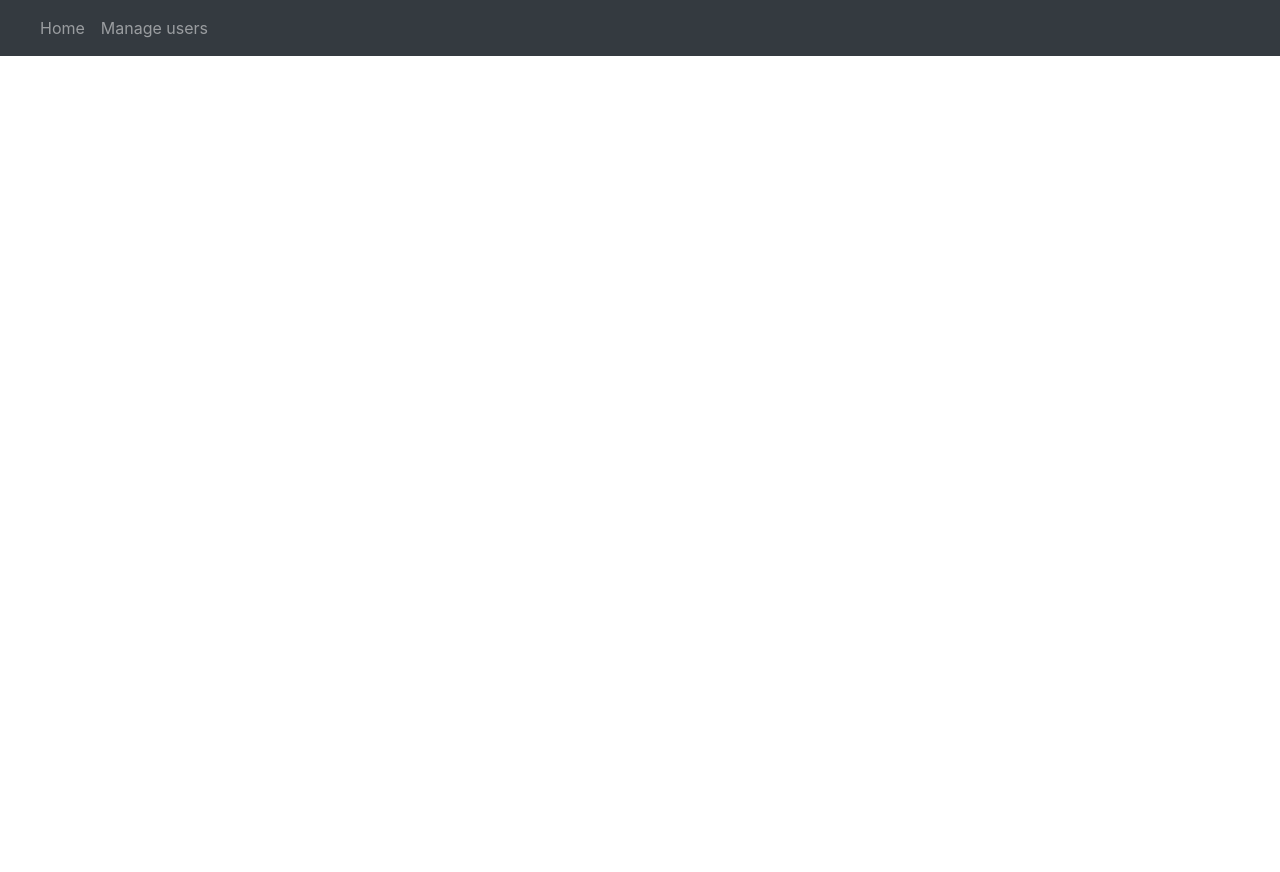
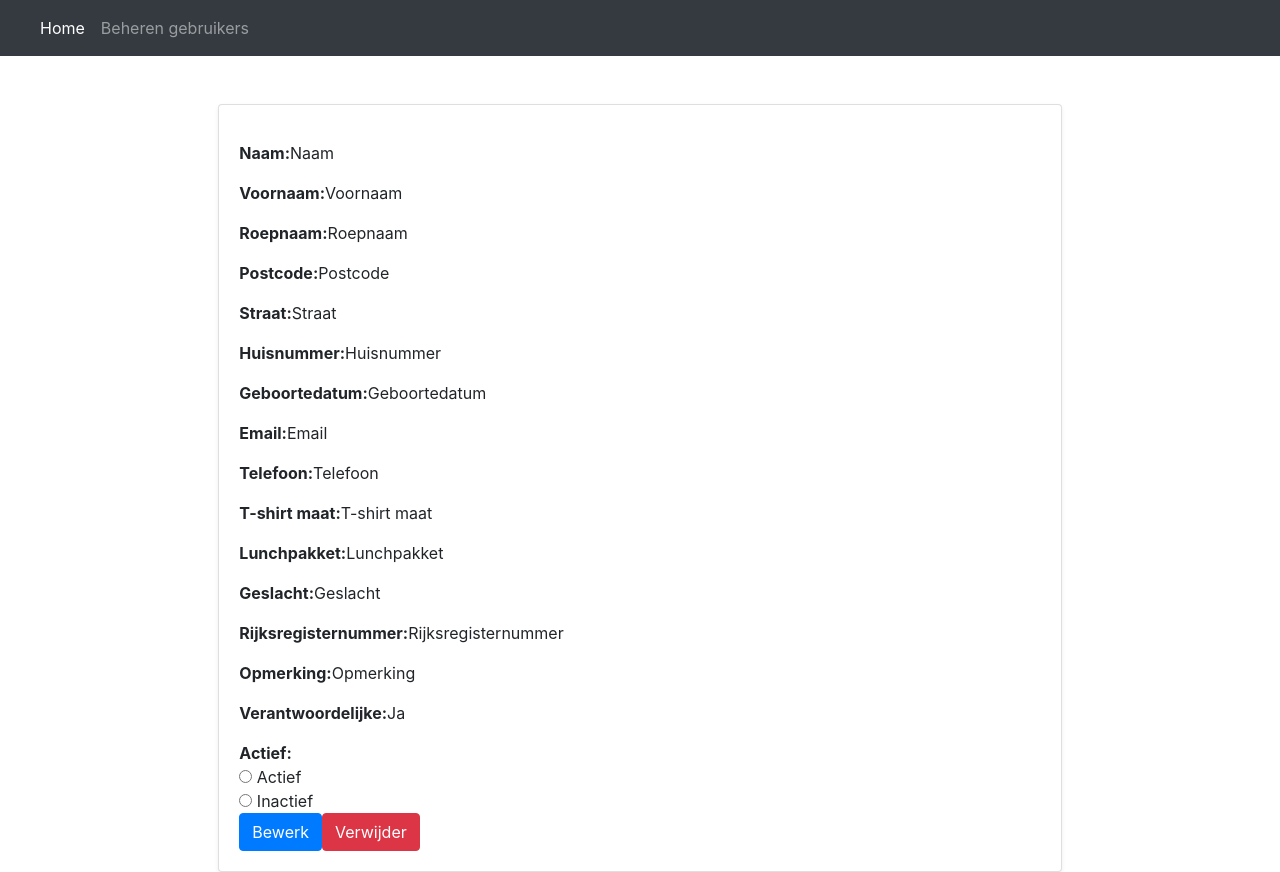
Before and after one commit to Joustaman/Gladiolen-Frontend, an Angular app: page /detailGebruiker in a window 1280 px wide. Before the commit this address led to /. Before the commit the page ends 800 px from the top, so only its background shows below. Built offline with nearby package versions, Linux system fonts and the light colour scheme.

Commit message:
Component van naam veranderd

```diff
--- a/src/app/admin/admin.module.ts
+++ b/src/app/admin/admin.module.ts
@@ -1,12 +1,12 @@
 import { NgModule } from '@angular/core';
 import { CommonModule } from '@angular/common';
-import { ManageUsersComponent } from './manage-users/manage-users.component';
-import { UserDetailComponent } from './user-detail/user-detail.component';
+import { ManageGebruikersComponent } from './manage-gebruikers/manage-gebruikers.component';
+import { DetailGebruikerComponent } from './detail-gebruiker/detail-gebruiker.component';
 
 
 
 @NgModule({
-  declarations: [ManageUsersComponent, UserDetailComponent],
+  declarations: [ManageGebruikersComponent, DetailGebruikerComponent],
   imports: [
     CommonModule
   ]
--- /dev/null
+++ b/src/app/admin/detail-gebruiker/detail-gebruiker.component.html
@@ -0,0 +1,29 @@
+<div class="row mt-5 justify-content-center">
+  <div class="container col-lg-8 col-md-8 col-sm-10">
+    <div class="card shadow-sm">
+      <div class="card-body">
+        <div class="mt-3"><strong>Naam:</strong>Naam<br/></div>
+        <div class="mt-3"><strong>Voornaam:</strong>Voornaam<br/></div>
+        <div class="mt-3"><strong>Roepnaam:</strong>Roepnaam<br/></div>
+        <div class="mt-3"><strong>Postcode:</strong>Postcode<br/></div>
+        <div class="mt-3"><strong>Straat:</strong>Straat<br/></div>
+        <div class="mt-3"><strong>Huisnummer:</strong>Huisnummer<br/></div>
+        <div class="mt-3"><strong>Geboortedatum:</strong>Geboortedatum<br/></div>
+        <div class="mt-3"><strong>Email:</strong>Email<br/></div>
+        <div class="mt-3"><strong>Telefoon:</strong>Telefoon<br/></div>
+        <div class="mt-3"><strong>T-shirt maat:</strong>T-shirt maat<br/></div>
+        <div class="mt-3"><strong>Lunchpakket:</strong>Lunchpakket<br/></div>
+        <div class="mt-3"><strong>Geslacht:</strong>Geslacht<br/></div>
+        <div class="mt-3"><strong>Rijksregisternummer:</strong>Rijksregisternummer<br/></div>
+        <div class="mt-3"><strong>Opmerking:</strong>Opmerking<br/></div>
+        <div class="mt-3"><strong>Verantwoordelijke:</strong>Ja<br/></div>
+        <div class="mt-3"><strong>Actief:</strong><br/>
+          <input type="radio" name="active" value="active"> Actief<br>
+          <input type="radio" name="active" value="inactive"> Inactief<br>
+        </div>
+        <button type="button" class="btn btn-primary">Bewerk</button>
+        <button type="button" class="btn btn-danger">Verwijder</button>
+      </div>
+    </div>
+  </div>
+</div>
--- /dev/null
+++ b/src/app/admin/detail-gebruiker/detail-gebruiker.component.ts
@@ -0,0 +1,15 @@
+import { Component, OnInit } from '@angular/core';
+
+@Component({
+  selector: 'app-detail-gebruiker',
+  templateUrl: './detail-gebruiker.component.html',
+  styleUrls: ['./detail-gebruiker.component.scss']
+})
+export class DetailGebruikerComponent implements OnInit {
+
+  constructor() { }
+
+  ngOnInit() {
+  }
+
+}
--- a/src/app/admin/manage-users/manage-users.component.html
+++ b/src/app/admin/manage-gebruikers/manage-gebruikers.component.html
@@ -12,20 +12,18 @@
             <th scope="col">Naam</th>
             <th scope="col">Voornaam</th>
             <th scope="col">Geboortedatum</th>
-            <th scope="col">T-shirt maat</th>
+            <th scope="col">vereniging</th>
             <th scope="col">Verantwoordelijke</th>
-            <th scope="col">vereniging</th>
             <th></th>
           </tr>
           </thead>
           <tbody>
-          <tr>
+          <tr (click)="showDetailUser()">
             <td>Naam</td>
             <td>Voornaam</td>
             <td>Geboortedatum</td>
-            <td>T-shirt maat</td>
+            <td>vereniging</td>
             <td>Verantwoordelijke</td>
-            <td>vereniging</td>
             <td>
               <button type="button" class="btn btn-primary" data-toggle="modal" data-target="#userModal">Bewerk
               </button>
--- /dev/null
+++ b/src/app/admin/manage-gebruikers/manage-gebruikers.component.ts
@@ -0,0 +1,20 @@
+import {Component, OnInit} from '@angular/core';
+import {Router} from '@angular/router';
+
+@Component({
+  selector: 'app-manage-gebruikers',
+  templateUrl: './manage-gebruikers.component.html',
+  styleUrls: ['./manage-gebruikers.component.scss']
+})
+export class ManageGebruikersComponent implements OnInit {
+
+  constructor(private _router: Router) {
+  }
+
+  showDetailUser() {
+    this._router.navigate(['/detailGebruiker']);
+  }
+
+  ngOnInit() {
+  }
+}
--- a/src/app/admin/manage-users/manage-users.component.ts
+++ /dev/null
@@ -1,16 +0,0 @@
-import {Component, OnInit} from '@angular/core';
-
-@Component({
-  selector: 'app-manage-users',
-  templateUrl: './manage-users.component.html',
-  styleUrls: ['./manage-users.component.scss']
-})
-export class ManageUsersComponent implements OnInit {
-
-  constructor() {
-  }
-
-  ngOnInit() {
-  }
-
-}
--- a/src/app/admin/user-detail/user-detail.component.html
+++ /dev/null
@@ -1,26 +0,0 @@
-<p>user-detail works!</p>
-<div class="row mt-5 justify-content-center">
-  <div class="container col-lg-8 col-md-8 col-sm-10">
-    <div class="card shadow-sm">
-      <div class="card-body">
-        <div class="mt-3"><strong>Naam:</strong>Naam<br/></div>
-        <div class="mt-3"><strong>Voornaam:</strong>Naam<br/></div>
-        <div class="mt-3"><strong>Roepnaam:</strong>Naam<br/></div>
-        <div class="mt-3"><strong>Postcode:</strong>Naam<br/></div>
-        <div class="mt-3"><strong>Straat:</strong>Naam<br/></div>
-        <div class="mt-3"><strong>Huisnummer:</strong>Naam<br/></div>
-        <div class="mt-3"><strong>Geboortedatum:</strong>Naam<br/></div>
-        <div class="mt-3"><strong>Email:</strong>Naam<br/></div>
-        <div class="mt-3"><strong>Telefoon:</strong>Naam<br/></div>
-        <div class="mt-3"><strong>T-shirt maat:</strong>Naam<br/></div>
-        <div class="mt-3"><strong>Lunchpakket:</strong>Naam<br/></div>
-        <div class="mt-3"><strong>Geslacht:</strong>Naam<br/></div>
-        <div class="mt-3"><strong>Rijksregisternummer:</strong>Naam<br/></div>
-        <div class="mt-3"><strong>Opmerking:</strong>Naam<br/></div>
-        <div class="mt-3">
-        </div>
-      </div>
-    </div>
-    <button type="btn" class="btn-outline-success btn mt-3">Assignment toewijzen</button>
-  </div>
-</div>
--- a/src/app/admin/user-detail/user-detail.component.ts
+++ /dev/null
@@ -1,15 +0,0 @@
-import { Component, OnInit } from '@angular/core';
-
-@Component({
-  selector: 'app-user-detail',
-  templateUrl: './user-detail.component.html',
-  styleUrls: ['./user-detail.component.scss']
-})
-export class UserDetailComponent implements OnInit {
-
-  constructor() { }
-
-  ngOnInit() {
-  }
-
-}
--- a/src/app/app.component.html
+++ b/src/app/app.component.html
@@ -10,7 +10,7 @@
           <a class="nav-link link-1" routerLink="/" routerLinkActive="active">Home</a>
         </li>
         <li class="nav-item">
-          <a class="nav-link link-1" routerLink="/manageUser" routerLinkActive="active">Manage users</a>
+          <a class="nav-link link-1" routerLink="/manageGebruiker" routerLinkActive="active">Beheren gebruikers</a>
         </li>
       </ul>
     </div>
```
Also changed, not shown: src/app/app-routing.module.ts (+5 -3 lines), src/app/admin/detail-gebruiker/detail-gebruiker.component.scss (added), src/app/admin/manage-gebruikers/manage-gebruikers.component.scss (added), 2 other files (tests, documents, lock files or other folders).
